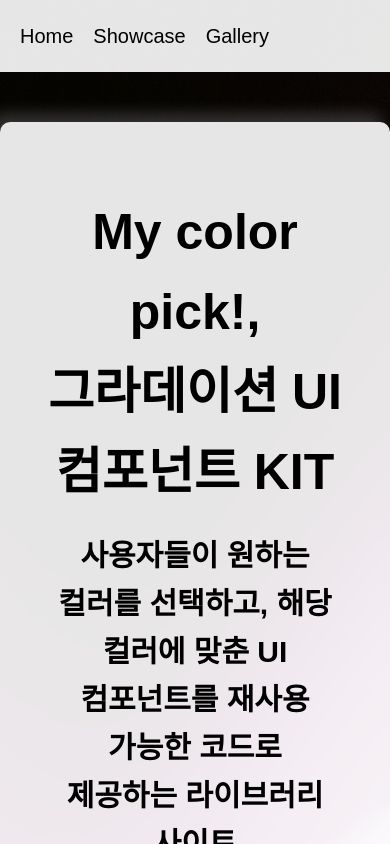
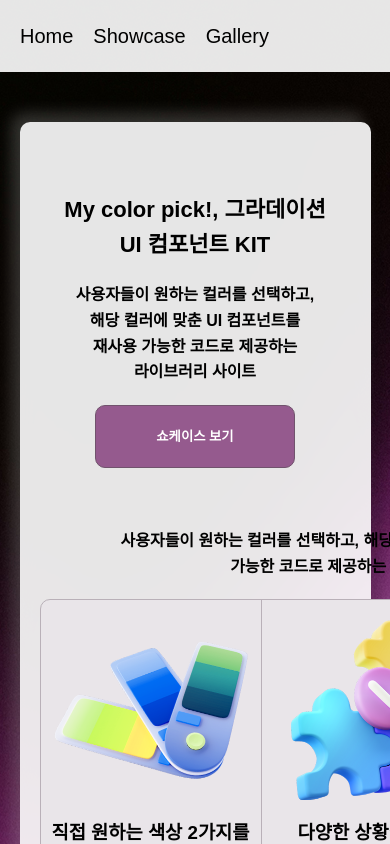
Before and after one commit to yumi-kim-0827/yum-react-ui-kit, a Next.js app: page / in a window 390 px wide. Shown: the top 844 px of the page. Built offline with nearby package versions, Linux system fonts and the light colour scheme.

Commit message:
Feat:반응형선언 theme.js, ThemeProvider 적용

```diff
--- a/components/Layout/Grid.tsx
+++ b/components/Layout/Grid.tsx
@@ -10,7 +10,7 @@ const Section = styled.section<GridColumnProps>`
   padding: 20px 0;
   display: grid;
   grid-template-columns: ${(props) => props.column || "1fr"};
-  place-items: ${(props) => props.place || "1fr"};
+  place-items: ${(props) => props.place || "start"};
   gap: 20px;
 `;
 
--- a/components/Layout/Layout.tsx
+++ b/components/Layout/Layout.tsx
@@ -13,6 +13,9 @@ const Main = styled.main`
   border-radius: 10px;
   box-shadow: 8px 8px 16px rgba(0, 0, 0, 0.2),
     -8px -8px 16px rgba(255, 255, 255, 0.2);
+  @media ${({ theme }) => theme.device.midium} {
+    width: 90%;
+  }
 `;
 
 const Layout: React.FC<{ children: React.ReactNode }> = ({ children }) => {
--- a/components/UI/HeadingTitle.tsx
+++ b/components/UI/HeadingTitle.tsx
@@ -11,8 +11,11 @@ const HeadingTitleBig = styled.h1`
   font-size: 50px;
   text-align: center;
   font-weight: bold;
-  p {
+  @media ${({ theme }) => theme.device.midium} {
     font-size: 30px;
+  }
+  @media ${({ theme }) => theme.device.small} {
+    font-size: 22px;
   }
 `;
 
@@ -21,8 +24,11 @@ const HeadingTitleSub = styled.p`
   font-size: 30px;
   text-align: center;
   font-weight: bold;
-  p {
-    font-size: 30px;
+  @media ${({ theme }) => theme.device.midium} {
+    font-size: 20px;
+  }
+  @media ${({ theme }) => theme.device.small} {
+    font-size: 16px;
   }
 `;
 
--- a/pages/_app.tsx
+++ b/pages/_app.tsx
@@ -1,6 +1,12 @@
 import "@/styles/globals.scss";
 import type { AppProps } from "next/app";
+import styled, { ThemeProvider } from "styled-components";
+import theme from "@/styles/theme";
 
 export default function App({ Component, pageProps }: AppProps) {
-  return <Component {...pageProps} />;
+  return (
+    <ThemeProvider theme={theme}>
+      <Component {...pageProps} />
+    </ThemeProvider>
+  );
 }
--- /dev/null
+++ b/styles/theme.js
@@ -0,0 +1,17 @@
+const deviceSizes = {
+  small: "767px",
+  midium: "1023px",
+  large: "1024px",
+};
+
+const device = {
+  small: `screen and (max-width : ${deviceSizes.small})`,
+  midium: `screen and (max-width : ${deviceSizes.midium})`,
+  large: `screen and (min-width : ${deviceSizes.large})`,
+};
+
+const theme = {
+  device,
+};
+
+export default theme;
```
